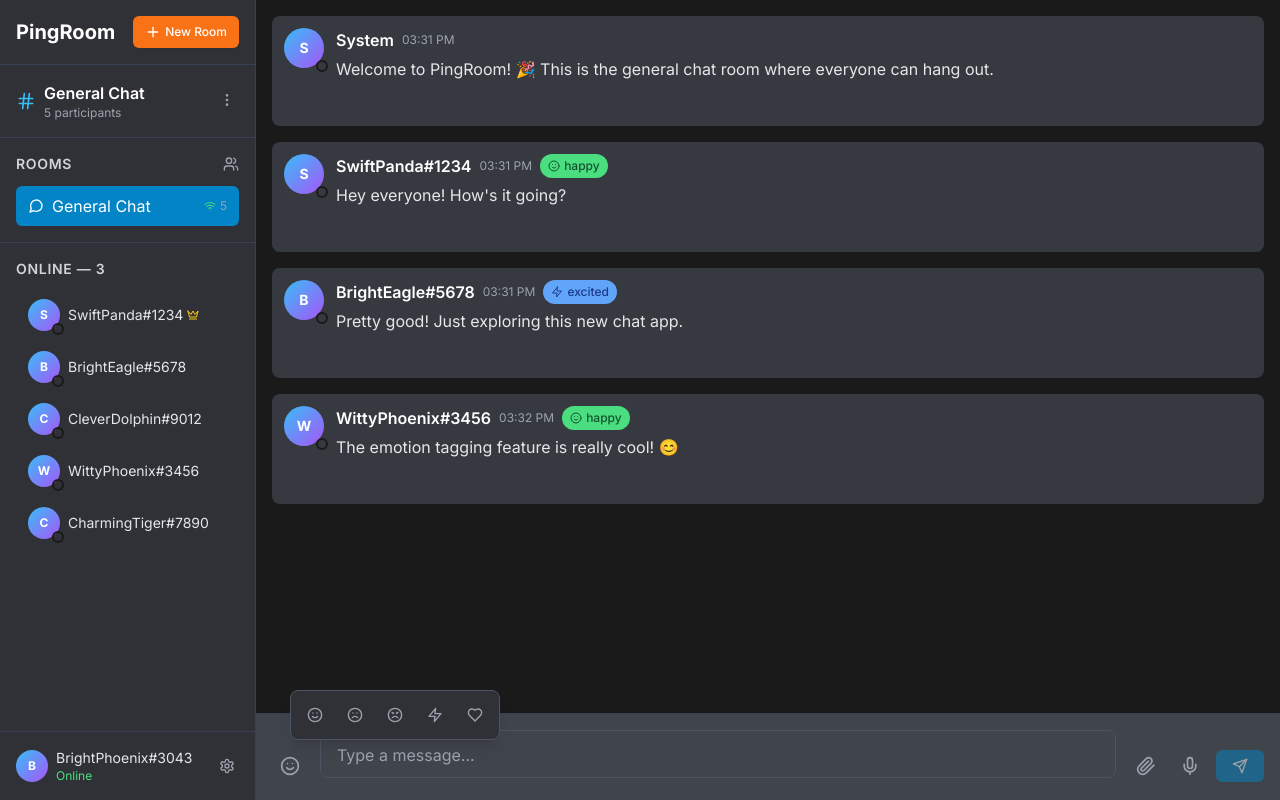
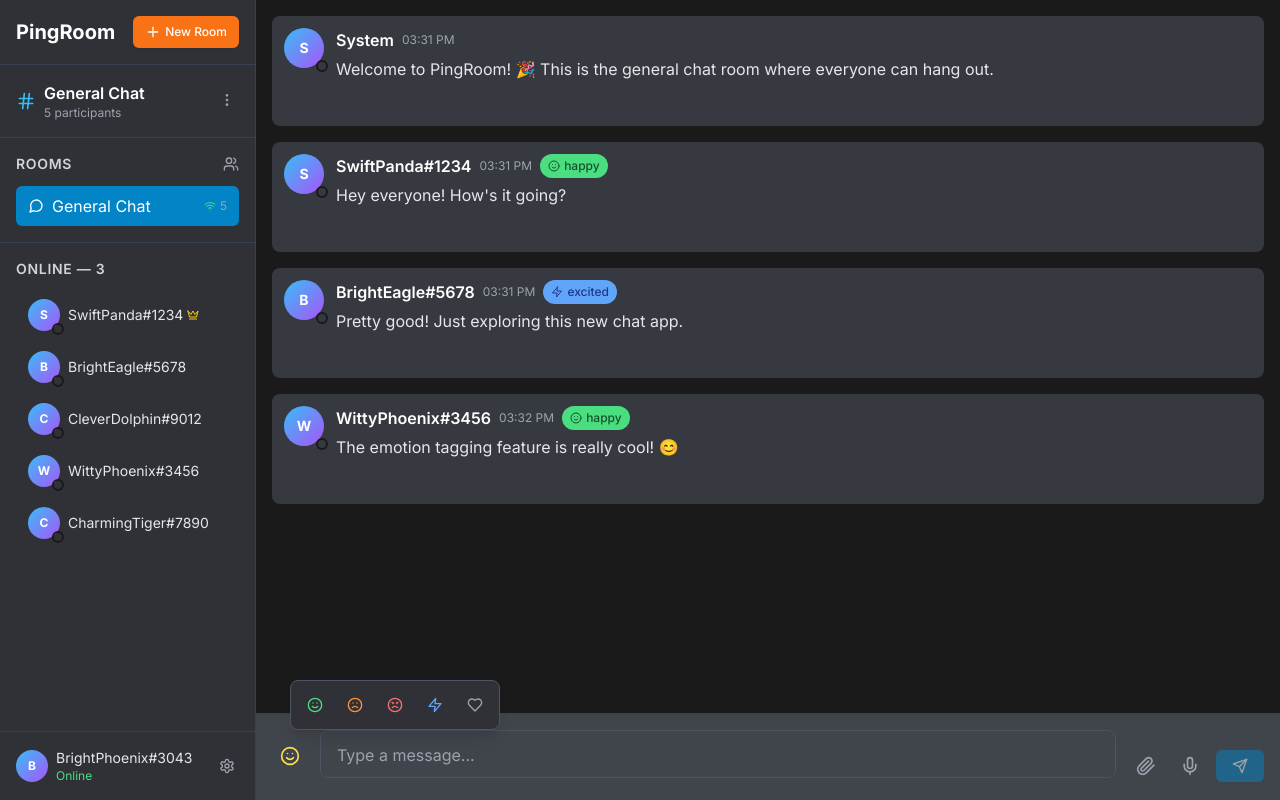
Before and after one commit to KK-2k06/PingRoom, a Next.js app: page / in a window 1280 px wide. Both pictures are taken after a click on the button 290 px from the left and 766 px from the top of the page. Built offline with nearby package versions, Linux system fonts and the light colour scheme.

Commit message:
Auto Scroll Added and Updated Styles

```diff
--- a/app/page.tsx
+++ b/app/page.tsx
@@ -1,6 +1,6 @@
 'use client'
 
-import { useState, useEffect } from 'react'
+import { useState, useEffect, useRef } from 'react'
 import { Sidebar } from '@/components/chat/Sidebar'
 import { Message } from '@/components/chat/Message'
 import { ChatInput } from '@/components/chat/ChatInput'
@@ -55,6 +55,12 @@
     { id: '5', name: 'CharmingTiger#7890', status: 'dnd' },
   ])
   const [isClient, setIsClient] = useState(false)
+  const messagesEndRef = useRef<HTMLDivElement>(null)
+
+  // Scroll to bottom function
+  const scrollToBottom = () => {
+    messagesEndRef.current?.scrollIntoView({ behavior: 'smooth' })
+  }
 
   // Ensure client-side rendering
   useEffect(() => {
@@ -112,6 +118,11 @@
       setMessages(initialMessages)
     }
   }, [isClient])
+
+  // Auto-scroll to bottom when messages change
+  useEffect(() => {
+    scrollToBottom()
+  }, [messages])
 
   const handleSendMessage = (content: string, emotion?: string) => {
     const newMessage: ChatMessage = {
@@ -218,6 +229,7 @@
                 onReact={handleMessageReact}
               />
             ))}
+            <div ref={messagesEndRef} />
           </div>
         </div>
 
--- a/components/chat/ChatInput.tsx
+++ b/components/chat/ChatInput.tsx
@@ -9,11 +9,11 @@
 }
 
 const emotions = [
-  { key: 'happy', label: 'Happy', icon: Smile, color: 'text-yellow-400' },
-  { key: 'sad', label: 'Sad', icon: Frown, color: 'text-blue-400' },
-  { key: 'angry', label: 'Angry', icon: Angry, color: 'text-red-400' },
-  { key: 'excited', label: 'Excited', icon: Zap, color: 'text-orange-400' },
-  { key: 'neutral', label: 'Neutral', icon: Heart, color: 'text-gray-400' },
+  { key: 'happy', label: 'Happy', icon: Smile, color: 'text-green-400', hoverColor: 'text-green-300' },
+  { key: 'sad', label: 'Sad', icon: Frown, color: 'text-orange-400', hoverColor: 'text-orange-300' },
+  { key: 'angry', label: 'Angry', icon: Angry, color: 'text-red-400', hoverColor: 'text-red-300' },
+  { key: 'excited', label: 'Excited', icon: Zap, color: 'text-blue-400', hoverColor: 'text-blue-300' },
+  { key: 'neutral', label: 'Neutral', icon: Heart, color: 'text-gray-400', hoverColor: 'text-gray-300' },
 ]
 
 export function ChatInput({ onSendMessage, placeholder = "Type a message...", disabled = false }: ChatInputProps) {
@@ -74,7 +74,8 @@
       {selectedEmotion && (
         <div className="flex items-center space-x-2 mb-2">
           <span className="text-sm text-gray-400">Emotion:</span>
-          <span className="inline-flex items-center px-2 py-1 rounded-full text-xs font-medium bg-green-300 text-slate-900">
+          <span
+  className={`inline-flex items-center px-2 py-1 rounded-full text-xs font-medium bg-sky-300 text-slate-900`}>
             {emotions.find(e => e.key === selectedEmotion)?.label}
           </span>
           <button
@@ -94,7 +95,7 @@
             className="p-2 text-gray-400 hover:text-white transition-colors duration-200 rounded-md hover:bg-chat-hover"
             title="Add emotion"
           >
-            <Smile className="w-5 h-5" />
+            <Smile className="w-5 h-5 text-yellow-300 mb-2.5" />
           </button>
 
           {showEmotions && (
@@ -104,10 +105,10 @@
                   <button
                     key={emotion.key}
                     onClick={() => handleEmotionSelect(emotion.key)}
-                    className={`p-2 rounded-md transition-colors duration-200 ${
-                      selectedEmotion === emotion.key
-                        ? 'bg-emerald-400 text-white'
-                        : 'text-gray-400 hover:text-white hover:bg-chat-hover'
+                    className={`p-2 rounded-md transition-colors duration-200
+                      ${selectedEmotion === emotion.key
+                        ? `bg-${emotion.color.slice(5)} text-white`
+                        : `${emotion.color} hover:${emotion.hoverColor}`
                     }`}
                     title={emotion.label}
                   >
```
